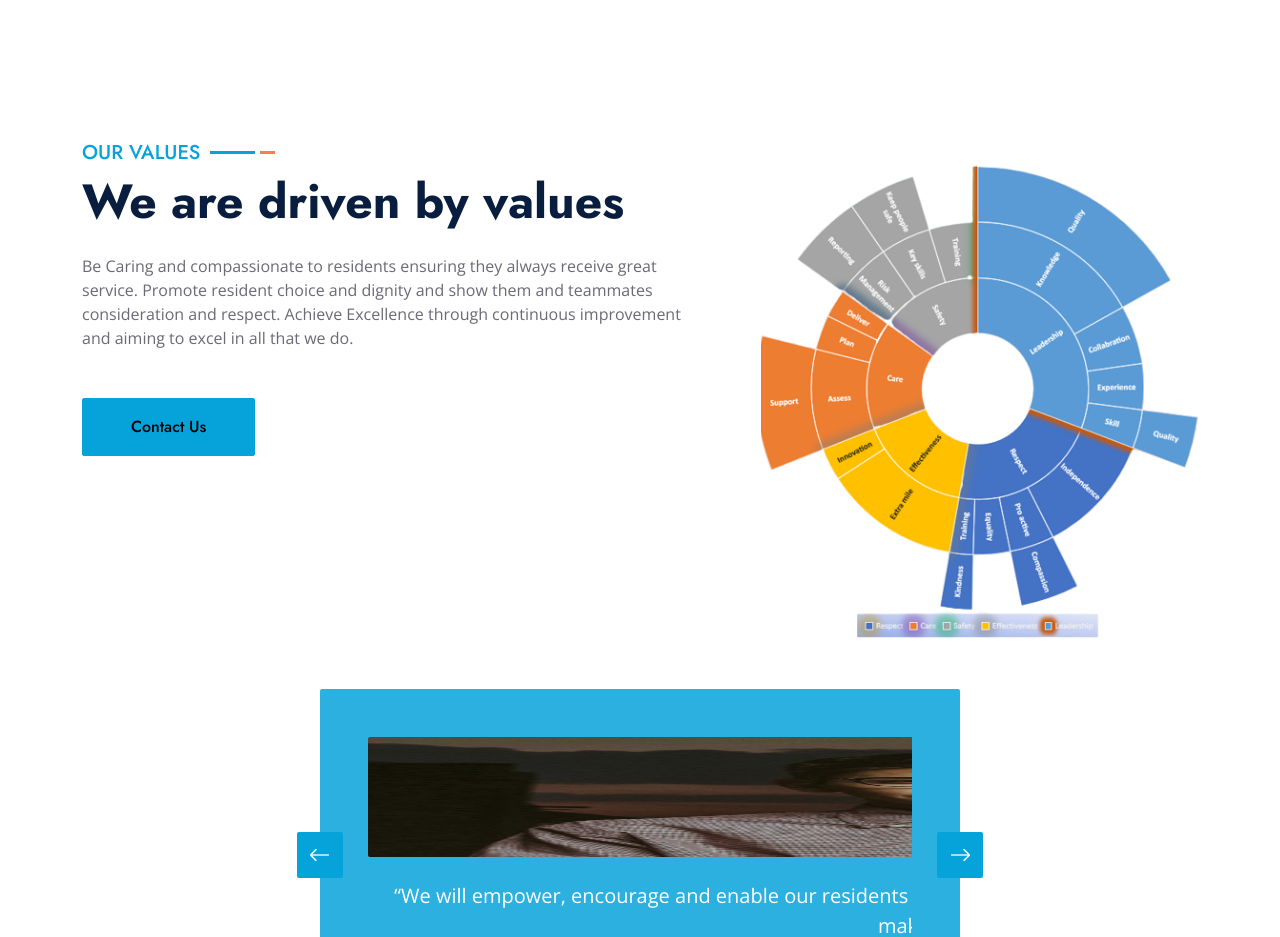
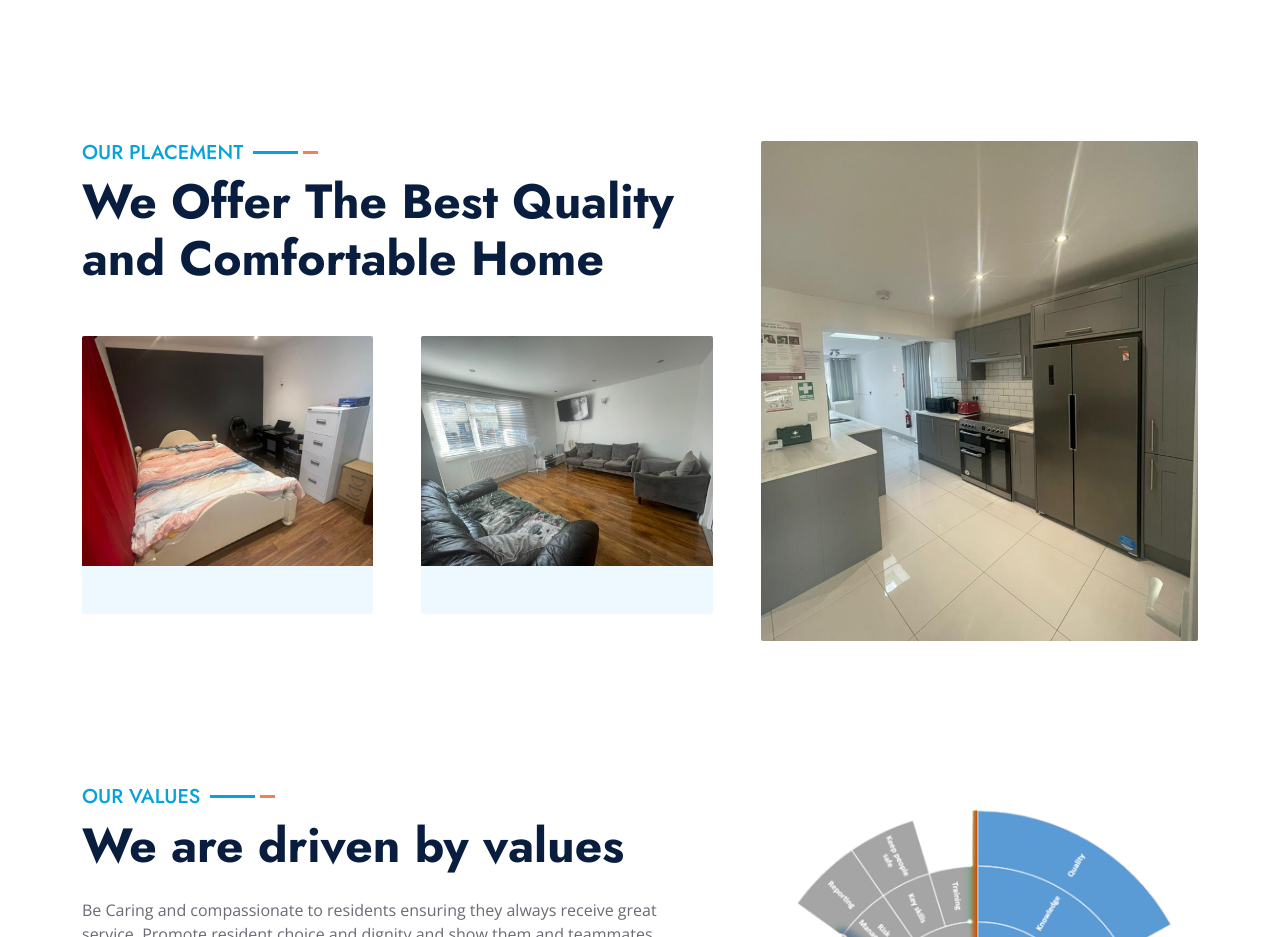
Before and after one commit to thintalltobi/care-support, a website with bundled scripts: page care-support/index.html in a window 1280 px wide. Shown: the part 2266-3203 px from the top of the page. Built offline with nearby package versions, Linux system fonts and the light colour scheme.

Commit message:
added placement section

```diff
--- a/care-support/index.html
+++ b/care-support/index.html
@@ -338,12 +338,80 @@
                         </div>
                         <div class="col-md-6 service-item wow zoomIn" data-wow-delay="0.9s">
                             <div class="rounded-top overflow-hidden">
-                                <img class="img-fluid" style="height: 230px" src="img/support_living_toned.jpeg" alt="">
+                                <img class="img-fluid" style="height: 230px; object-fit: cover;" src="img/children.jpeg" alt="">
                             </div>
                             <div class="position-relative bg-light rounded-bottom text-center p-4">
                                 <h5 class="m-0">Supported Living</h5>
                             </div>
                         </div>
+                    </div>
+                </div>
+            </div>
+            <!-- <div class="row g-5 wow fadeInUp" data-wow-delay="0.1s">
+                <div class="col-lg-7">
+                    <div class="row g-5">
+                        <div class="col-md-6 service-item wow zoomIn" data-wow-delay="0.3s">
+                            <div class="rounded-top overflow-hidden">
+                                <img class="img-fluid" src="img/service-3.jpg" alt="">
+                            </div>
+                            <div class="position-relative bg-light rounded-bottom text-center p-4">
+                                <h5 class="m-0">Dental Bridges</h5>
+                            </div>
+                        </div>
+                        <div class="col-md-6 service-item wow zoomIn" data-wow-delay="0.6s">
+                            <div class="rounded-top overflow-hidden">
+                                <img class="img-fluid" src="img/service-4.jpg" alt="">
+                            </div>
+                            <div class="position-relative bg-light rounded-bottom text-center p-4">
+                                <h5 class="m-0">Teeth Whitening</h5>
+                            </div>
+                        </div>
+                    </div>
+                </div>
+                <div class="col-lg-5 service-item wow zoomIn" data-wow-delay="0.9s">
+                    <div class="position-relative bg-primary rounded h-100 d-flex flex-column align-items-center justify-content-center text-center p-4">
+                        <h3 class="text-white mb-3">Make Appointment</h3>
+                        <p class="text-white mb-3">Clita ipsum magna kasd rebum at ipsum amet dolor justo dolor est magna stet eirmod</p>
+                        <h2 class="text-white mb-0">+012 345 6789</h2>
+                    </div>
+                </div>
+            </div> -->
+        </div>
+    </div>
+    <!-- Service End -->
+
+     <!-- Placement` Start -->
+     <div class="container-fluid py-5 wow fadeInUp" data-wow-delay="0.1s">
+        <div class="container">
+            <div class="row g-5 mb-5">
+
+                <div class="col-lg-7">
+                    <div class="section-title mb-5">
+                        <h5 class="position-relative d-inline-block text-primary text-uppercase">Our Placement</h5>
+                        <h1 class="display-5 mb-0">We Offer The Best Quality and Comfortable Home</h1>
+                    </div>
+                    <div class="row g-5">
+                        <div class="col-md-6 service-item wow zoomIn" data-wow-delay="0.6s">
+                            <div class="rounded-top overflow-hidden">
+                                <img class="img-fluid" style="height: 230px; width: 100%; object-fit: cover;" src="img/Placement/bedroom.jpeg" alt="">
+                            </div>
+                            <div class="position-relative bg-light rounded-bottom text-center p-4">
+                                <!-- <h5 class="m-0">Live In Care</h5> -->
+                            </div>
+                        </div>
+                        <div class="col-md-6 service-item wow zoomIn" data-wow-delay="0.9s">
+                            <div class="rounded-top overflow-hidden">
+                                <img class="img-fluid" style="height: 230px; width: 100%; object-fit: cover;" src="img/Placement/parlor.jpeg" alt="">
+                            </div>
+                            <div class="position-relative bg-light rounded-bottom text-center p-4">
+                                <!-- <h5 class="m-0">Supported Living</h5> -->
+                            </div>
+                        </div>
+                    </div>
+                </div>
+                <div class="col-lg-5" style="min-height: 500px;">
+                    <div class="position-relative h-100">
+                        <img class="position-absolute w-100 h-100 rounded wow zoomIn" data-wow-delay="0.9s" src="img/Placement/passage.jpeg" style="object-fit: cover;">
                     </div>
                 </div>
             </div>
```
Also changed, not shown: care-support/img/Placement/bedroom.jpeg (added), care-support/img/Placement/parlor.jpeg (added), care-support/img/Placement/passage.jpeg (added), care-support/img/Placement/toilet.jpeg (added), care-support/img/children.jpeg (added).
